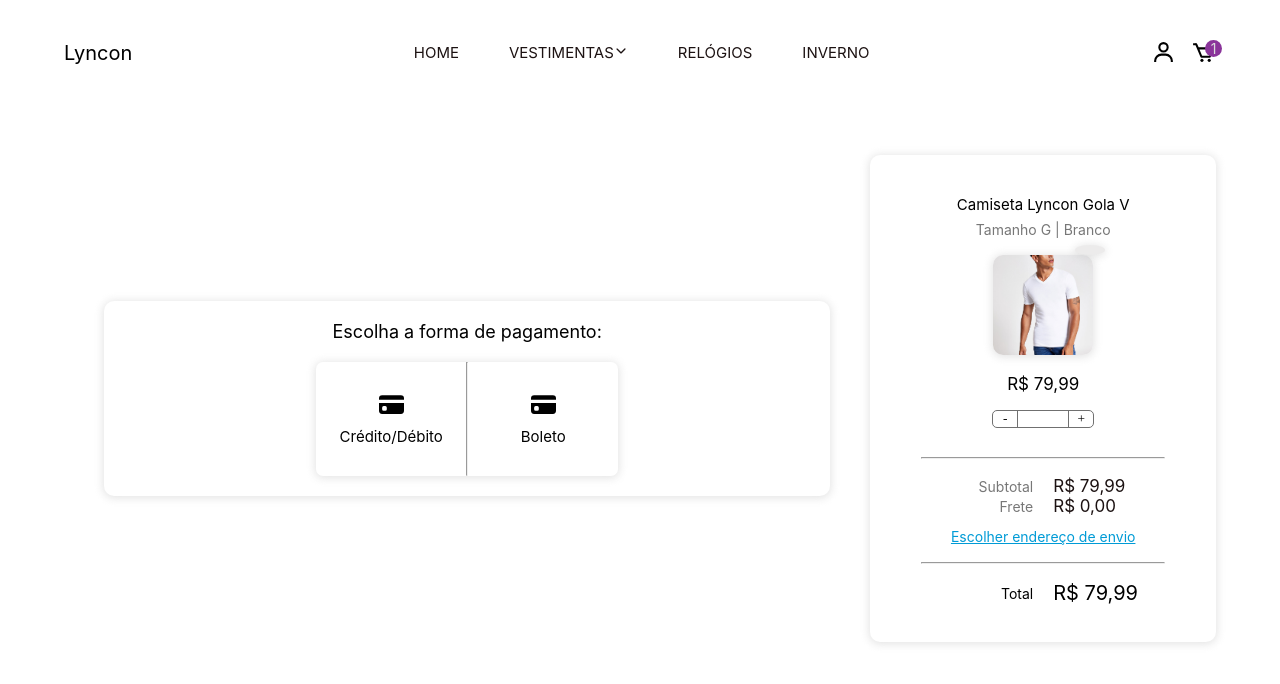
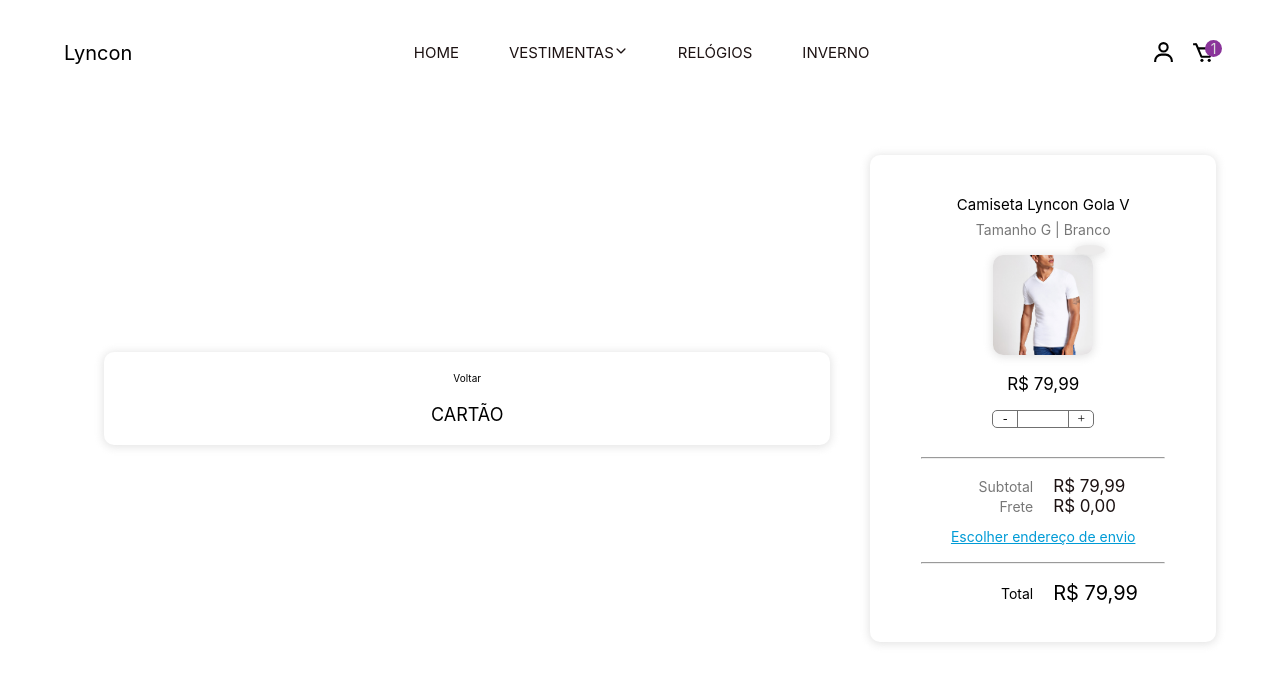
Before and after one commit to carlosr-lotus/Lyncon, a Next.js app: page /carrinho in a window 1280 px wide. Both pictures are taken after a click on the element "Crédito/Débito". Shown: the top 684 px of the page. Built offline with nearby package versions, Linux system fonts and the light colour scheme; data requests are answered from the project's data file.

Commit message:
ADD - dynamic layout payment option
Returns the right component based on user's choice for payment option.

```diff
--- a/src/pages/carrinho/index.tsx
+++ b/src/pages/carrinho/index.tsx
@@ -9,6 +9,7 @@ import { getApi } from "../../utils/api";
 // Components //
 import MenuBar from "../../components/MenuBar";
 import Button from "../../components/material/Button";
+import CreditCardBox from "../../components/CreditCardBox";
 
 // Types //
 import { ProductCart, PricingData } from "../../types/types";
@@ -44,6 +45,8 @@ export default function CarrinhoPage() {
     const [isCepValid, setIsCepValid] = useState<boolean>(true);
     const [openControlledCepModal, setOpenControlledCepModal] = useState<boolean>(false);
     const closeModal = () => setOpenControlledCepModal(false);
+
+    const [currentPaymentOption, setCurrentPaymentOption] = useState<'creditCard' | 'boleto' | ''>('');
 
     const { register, handleSubmit, formState: { errors } } = useForm<AddressInputs>();
 
@@ -342,21 +345,52 @@ export default function CarrinhoPage() {
                 </div>
 
                 <div className={styles.paymentOptionsGlobalContainer}>
+                    {
+                        currentPaymentOption === '' ?
+                            <>
                                 <p>Escolha a forma de pagamento:</p>
 
                                 <div className={styles.paymentOptionsContainer}>
-                        <div className={styles.paymentOption}>
+                                    <div
+                                        className={styles.paymentOption}
+                                        onClick={() => setCurrentPaymentOption('creditCard')}
+                                    >
                                         <BsFillCreditCardFill size={25} />
                                         <p>Crédito/Débito</p>
                                     </div>
 
                                     <hr />
 
-                        <div className={styles.paymentOption}>
+                                    <div
+                                        className={styles.paymentOption}
+                                        onClick={() => setCurrentPaymentOption('boleto')}
+                                    >
                                         <BsFillCreditCardFill size={25} />
                                         <p>Boleto</p>
                                     </div>
                                 </div>
+                            </>
+                            :
+                            currentPaymentOption === 'creditCard' ?
+                                <>
+                                    <div
+                                        onClick={() => setCurrentPaymentOption('')}
+                                    >
+                                        Voltar
+                                    </div>
+                                    <CreditCardBox />
+                                </>
+                                :
+                                currentPaymentOption === 'boleto' &&
+                                <>
+                                    <div
+                                        onClick={() => setCurrentPaymentOption('')}
+                                    >
+                                        Voltar
+                                    </div>
+                                    BOLETO
+                                </>
+                    }
                 </div>
 
             </main>
```
Lines whose indentation alone changed are shown as unchanged.
